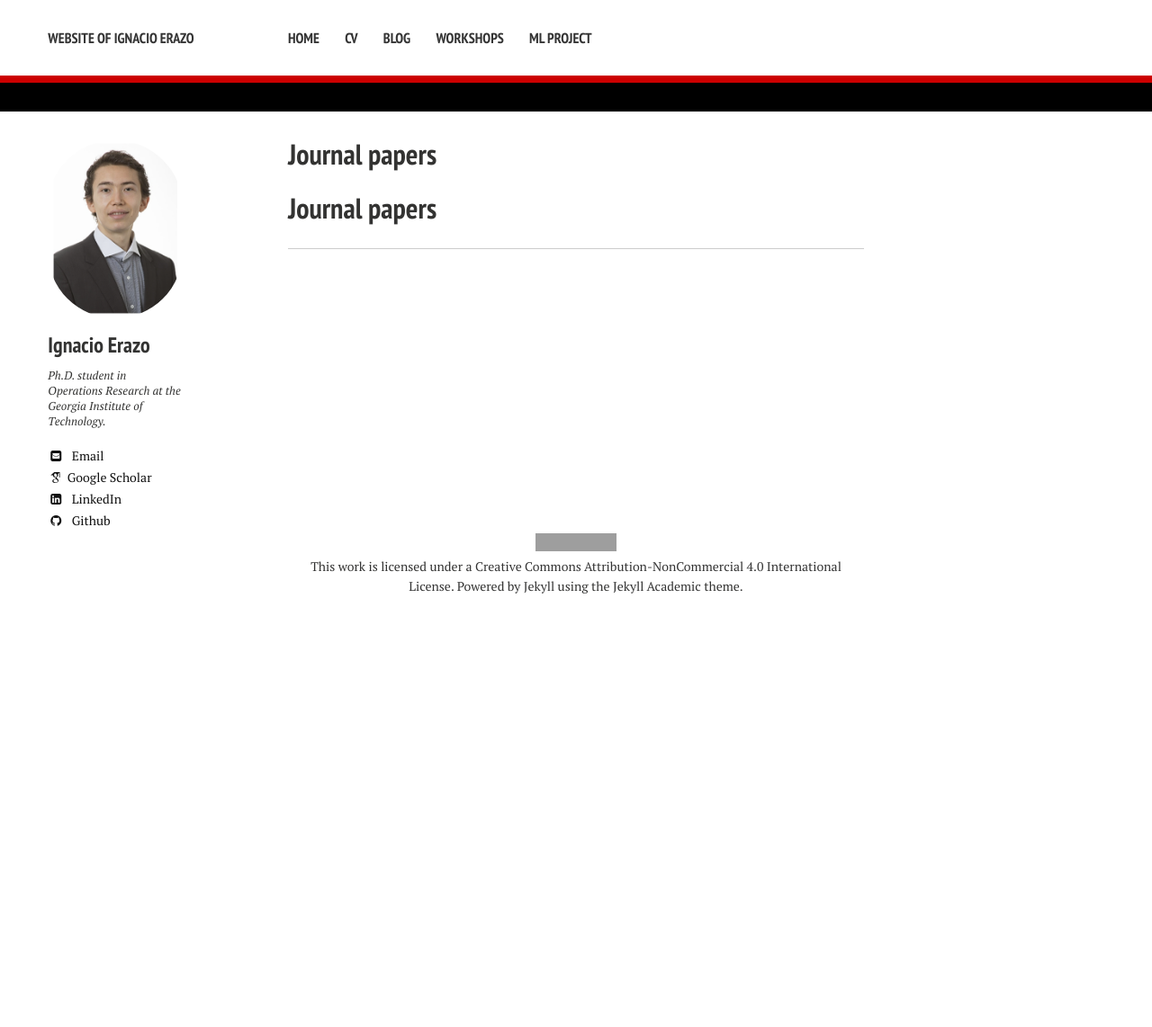
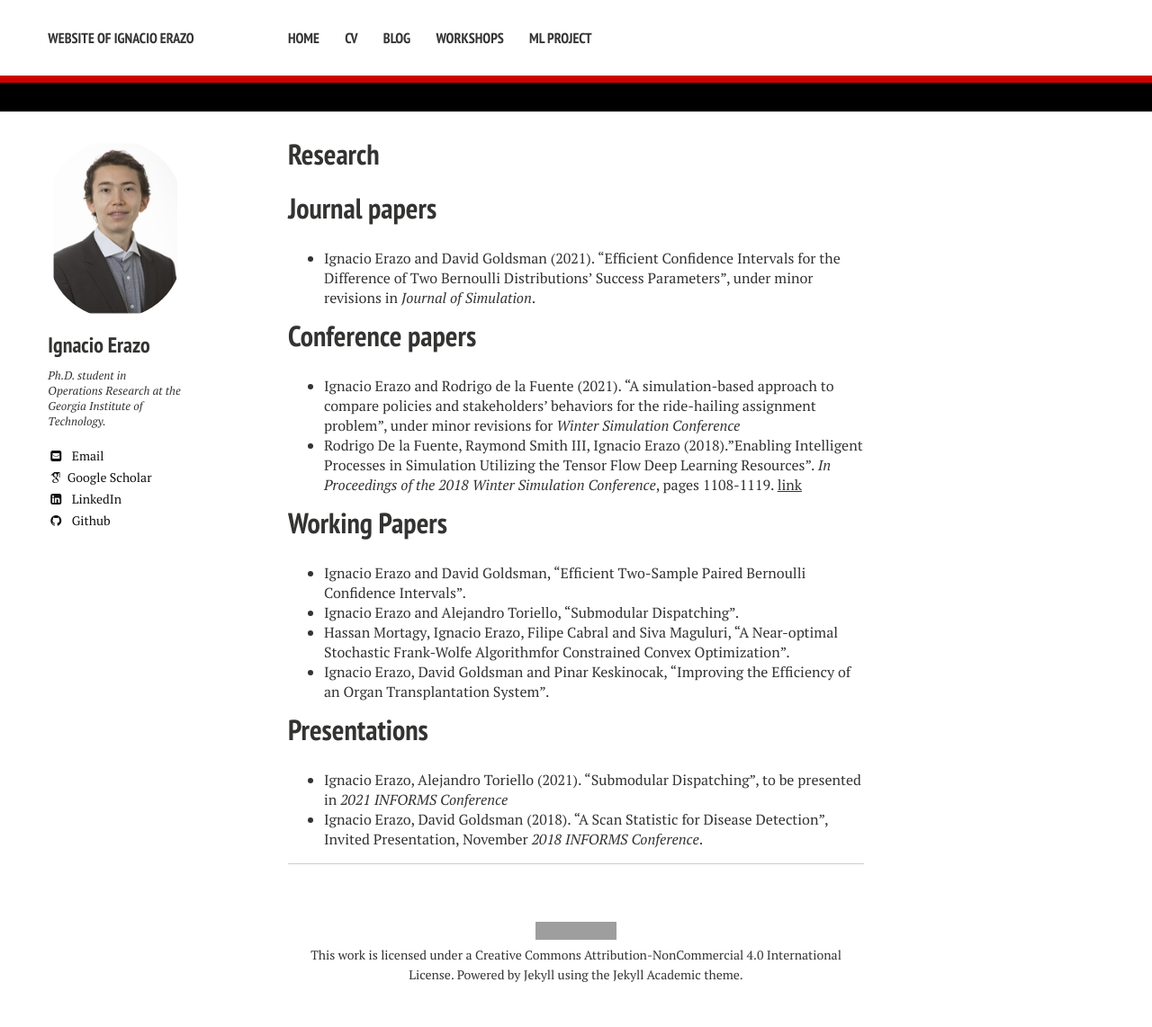
Before and after one commit to ierazo/ierazo.github.io, a Jekyll site: the page built from Research.md, in a window 1280 px wide. Shown: the whole page at 90% size. Built offline with Jekyll 4.4.1, drawn with Linux system fonts in a browser that asks for light colours; nearby versions of some CDN libraries; some web fonts are replaced; our own code applies the rules of GitHub Pages for plain Markdown files; before the commit the page ends 900 px from its top, so only the background shows below that; grey boxes are pictures that could not be loaded.

Commit message:
Update Research.md
Poniendo toda la research

```diff
--- a/Research.md
+++ b/Research.md
@@ -1 +1,26 @@
+---
+layout: page
+title: Research
+excerpt: "Research"
+---
+
 # Journal papers
+- Ignacio Erazo and David Goldsman (2021). "Efficient Confidence Intervals for the Difference of Two Bernoulli Distributions' Success Parameters", under minor revisions in *Journal of Simulation*.
+
+
+
+# Conference papers
+- Ignacio Erazo and Rodrigo de la Fuente (2021). "A simulation-based approach to compare policies and stakeholders' behaviors for the ride-hailing assignment problem", under minor revisions for *Winter Simulation Conference*
+- Rodrigo De la Fuente, Raymond Smith III, Ignacio Erazo (2018)."Enabling Intelligent Processes in Simulation Utilizing the Tensor Flow Deep Learning Resources". *In Proceedings of the 2018 Winter Simulation Conference*, pages 1108-1119. [link](https://ieeexplore.ieee.org/document/8632539)
+
+
+# Working Papers
+- Ignacio Erazo and David Goldsman, "Efficient Two-Sample Paired Bernoulli Confidence Intervals".
+- Ignacio Erazo and Alejandro Toriello, "Submodular Dispatching".
+- Hassan Mortagy, Ignacio Erazo, Filipe Cabral and Siva Maguluri, "A Near-optimal Stochastic Frank-Wolfe Algorithmfor Constrained Convex Optimization".
+- Ignacio Erazo, David Goldsman and Pinar Keskinocak, "Improving the Efficiency of an Organ Transplantation System".
+
+
+# Presentations
+- Ignacio Erazo, Alejandro Toriello (2021). "Submodular Dispatching", to be presented in *2021 INFORMS Conference*
+- Ignacio Erazo, David Goldsman (2018). "A Scan Statistic for Disease Detection", Invited Presentation, November *2018 INFORMS Conference*.
```
